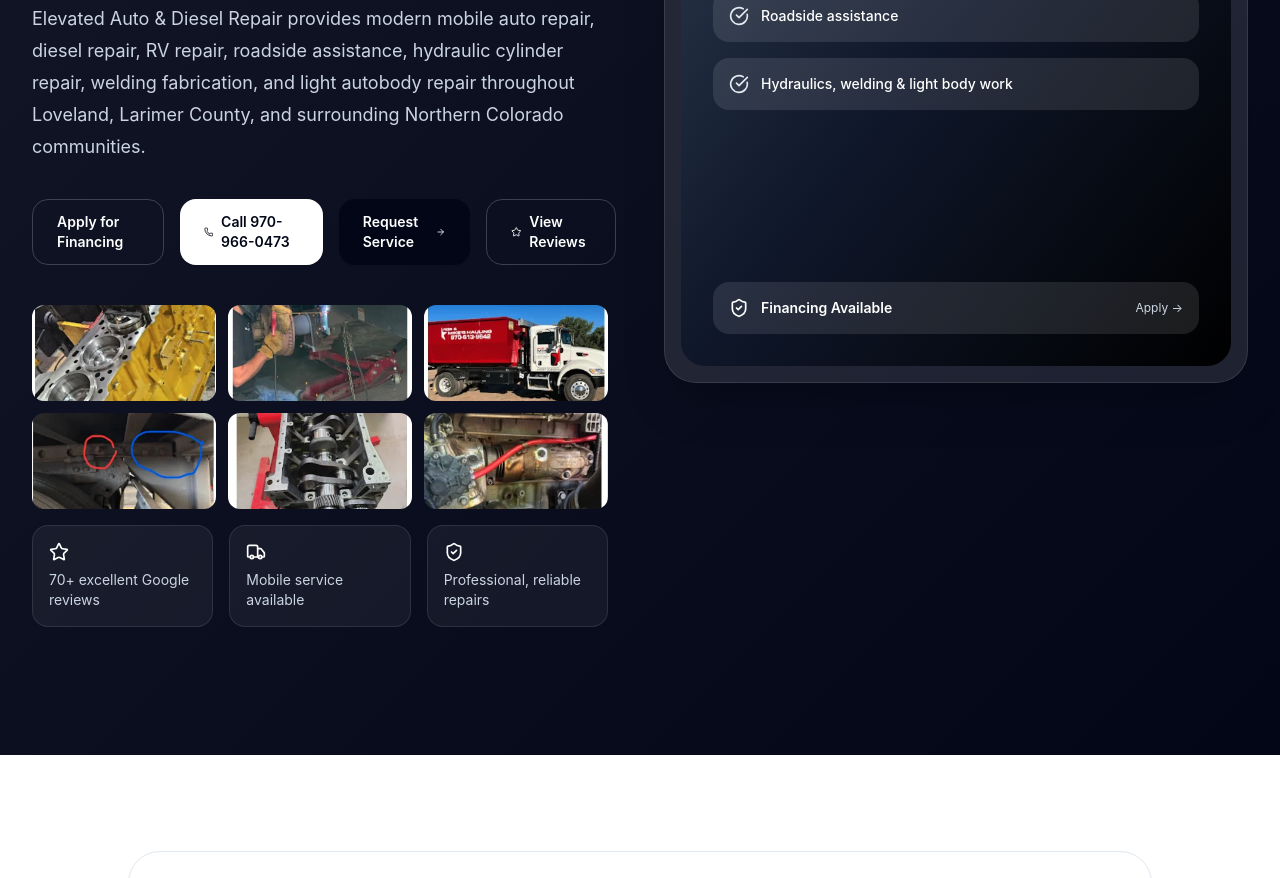
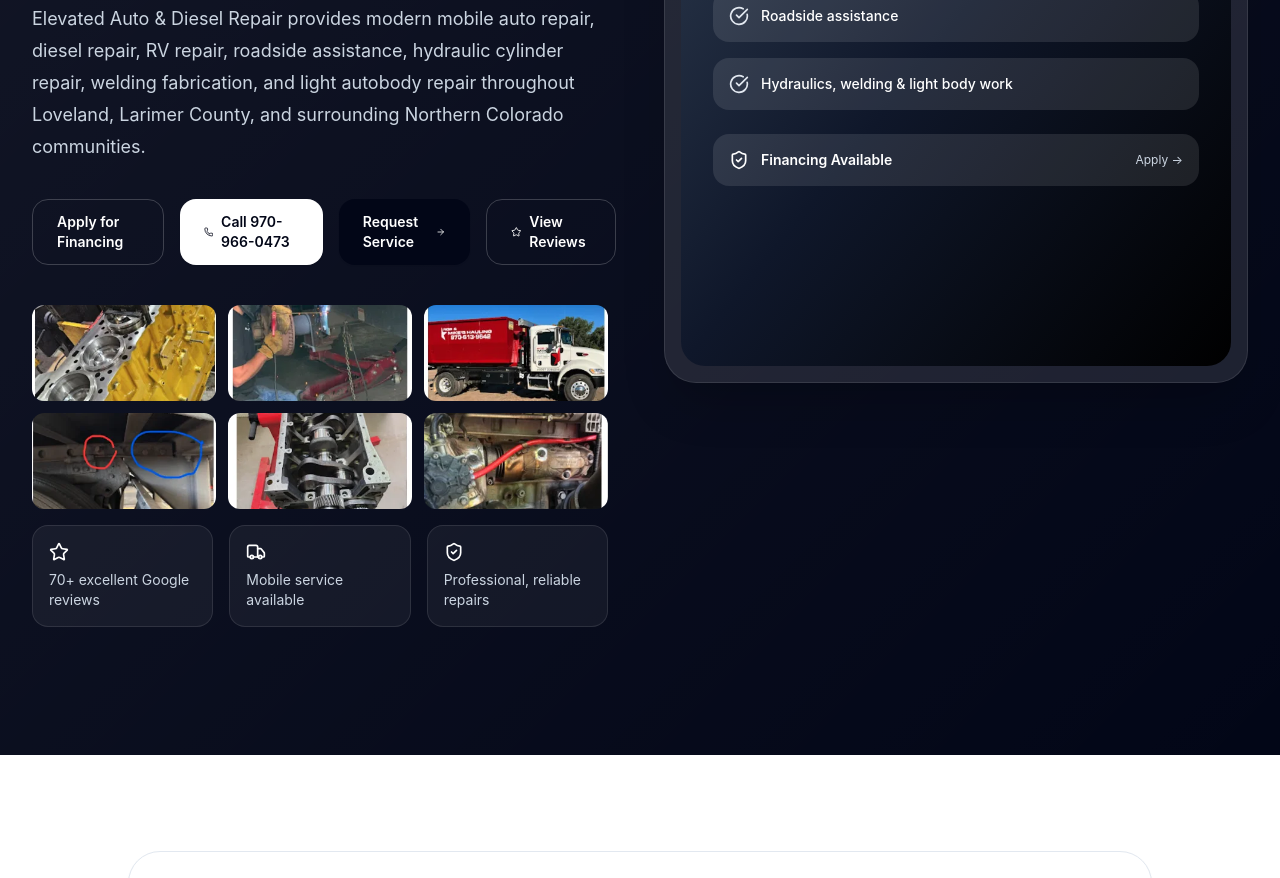
Before and after one commit to SonyaBai/elevated-auto-diesel, a React (Vite) app: page / in a window 1280 px wide. Shown: the part 800-1678 px from the top of the page. Built offline with nearby package versions, Linux system fonts and the light colour scheme.

Commit message:
Changed space again

```diff
--- a/src/App.jsx
+++ b/src/App.jsx
@@ -255,7 +255,7 @@ export default function ElevatedAutoDieselRepair() {
                     ))}
                   </div>
 
-                  <div className="mt-auto pt-6">
+                  <div className="mt-6">
                     <a href={financingUrl} target="_blank" rel="noopener noreferrer" className="flex items-center justify-between rounded-2xl bg-white/10 p-4 hover:bg-white/20 transition">
                       <div className="flex items-center gap-3">
                         <ShieldCheck className="h-5 w-5 text-white" />
```
